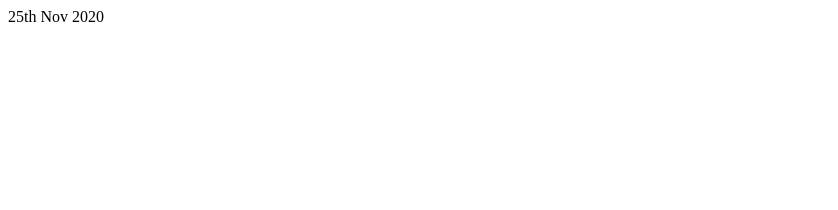
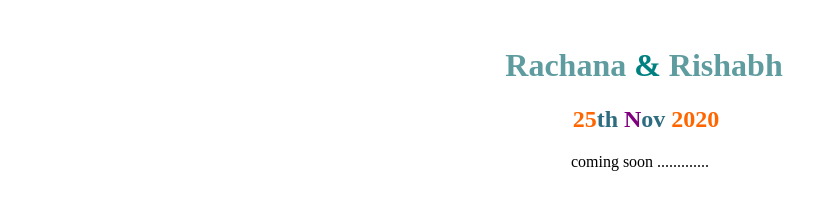
Before and after one commit to kushalgupta01/rachana-rishabh-25Nov2020, a plain HTML site: page index.html in a window 1280 px wide. Shown: the whole page, without its empty margins (0-838 px from the left). Drawn offline with Linux system fonts and the light colour scheme.

Commit message:
Update index.html

```diff
--- a/index.html
+++ b/index.html
@@ -1 +1,6 @@
-<p> 25th Nov 2020 </p>
+<p style="text-align: center;">&nbsp;</p>
+<h1 style="color: #5e9ca0; text-align: center;">&nbsp;Rachana <span style="color: #008080;">&amp;</span> Rishabh</h1>
+<h2 style="color: #2e6c80; text-align: center;">&nbsp; <span style="color: #ff6600;">25</span>th <span style="color: #800080;">N</span>ov <span style="color: #ff6600;">2020</span></h2>
+<p style="text-align: center;">coming soon .............</p>
+<p style="text-align: center;">&nbsp;</p>
+<p><strong>&nbsp;</strong></p>
```
